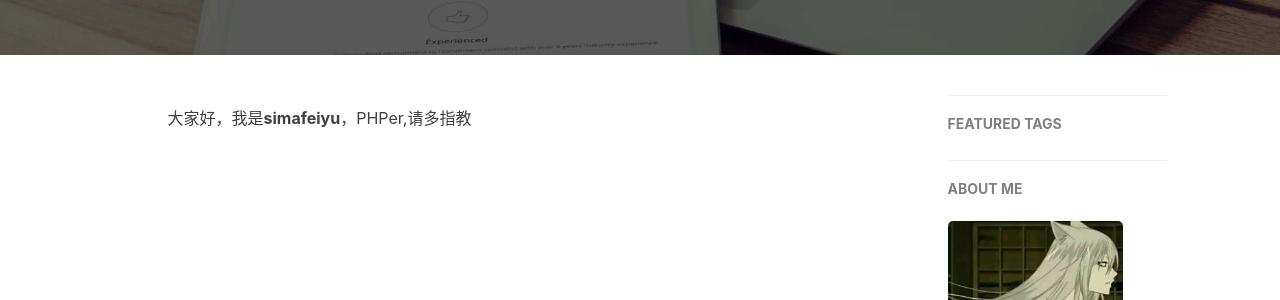
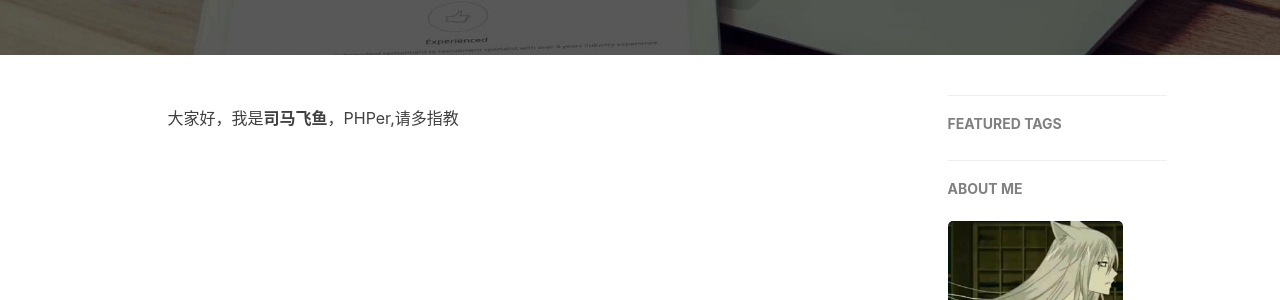
Before and after one commit to simafeiyu/simafeiyu.github.io, a Jekyll site: the page built from about.html, in a window 1280 px wide. Shown: the part 255-555 px from the top of the page. Built offline with Jekyll 4.4.1, drawn with Linux system fonts in a browser that asks for light colours; nearby versions of some CDN libraries; comment, search, counter and statistics services are not loaded.

Commit message:
Update about.html

```diff
--- a/about.html
+++ b/about.html
@@ -18,7 +18,7 @@ header-img: "img/post-bg-rwd.jpg"
     <!-- <blockquote><p>冰冻三尺 非一日之寒<br>
     积土成山 非斯须之作</p></blockquote> -->
 
-    <p>大家好，我是<strong>simafeiyu</strong>，PHPer,请多指教</p>
+    <p>大家好，我是<strong>司马飞鱼</strong>，PHPer,请多指教</p>
 
     <!-- <p>工作、学习之余，我还是一个健身爱好者，同时也非常喜欢拳击。</p>
 
```
